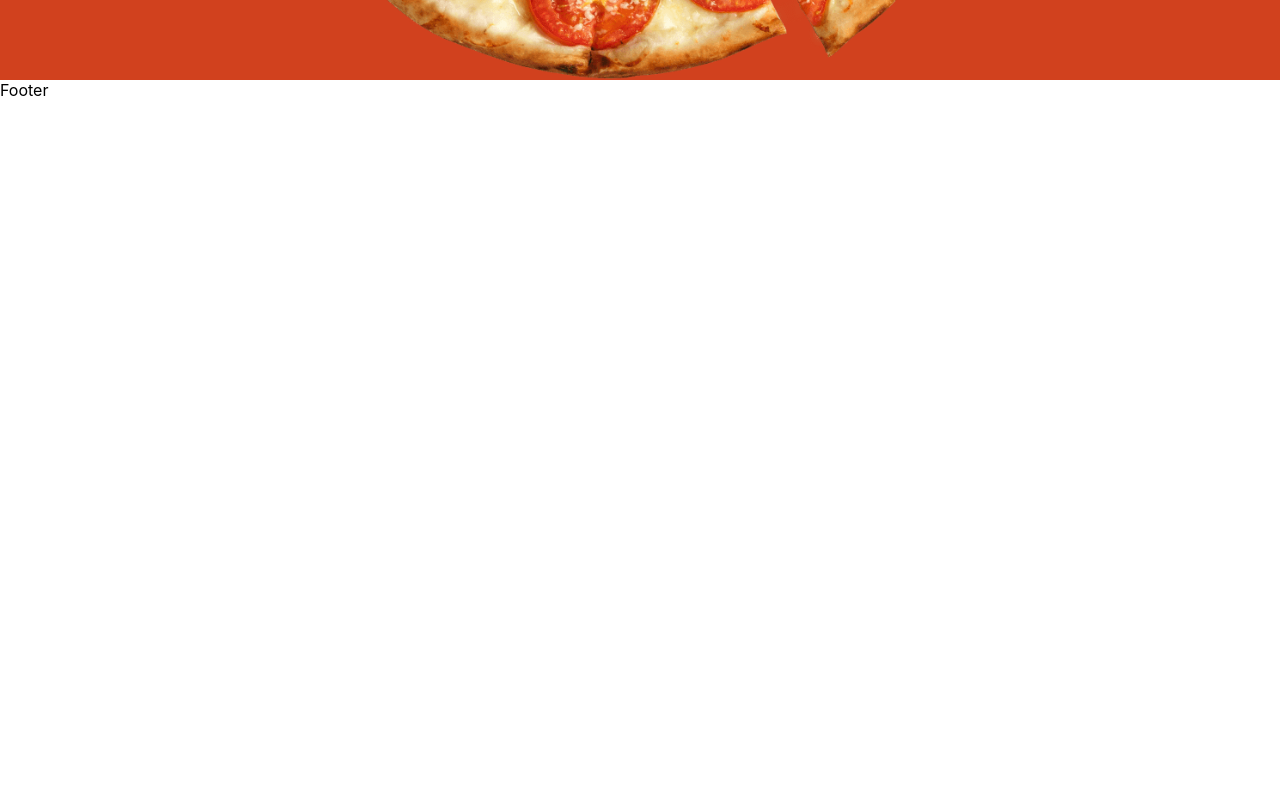
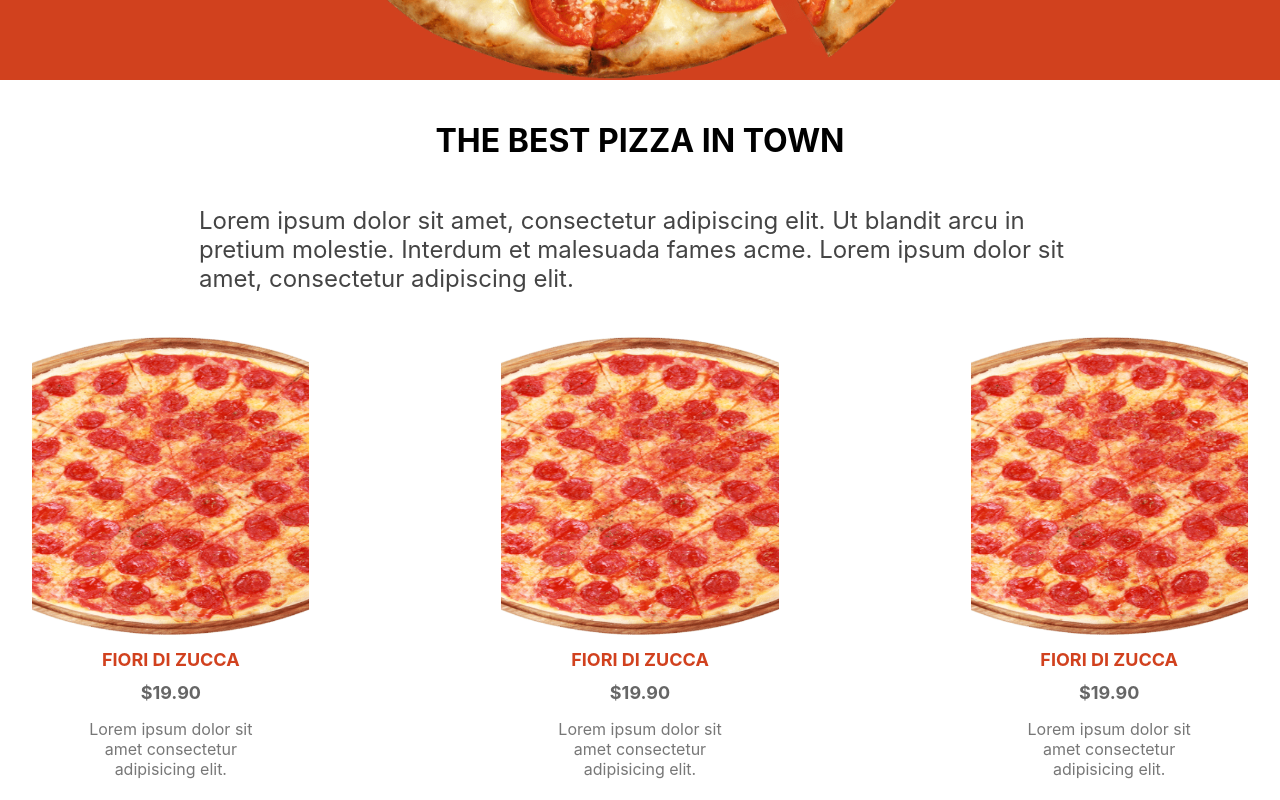
Before and after one commit to MajidAziz03/Pizza-byMajid-nextjs, a Next.js app: page / in a window 1280 px wide. Shown: the part 720-1520 px from the top of the page. Before the commit the page ends 820 px from the top, so only its background shows below. Built offline with nearby package versions, Linux system fonts and the light colour scheme.

Commit message:
Some Errors in Pizza will fix soon

```diff
--- /dev/null
+++ b/Components/PizzaCard.jsx
@@ -0,0 +1,17 @@
+import Image from "next/image";
+import styles from "../styles/PizzaCard.module.css";
+
+const PizzaCard = () => {
+    return (
+        <div className={styles.container}>
+            <Image src="/img/pizza.png" alt="" width={'500'} height="300" objectFit="contain" />
+            <h1 className={styles.title}>FIORI DI ZUCCA</h1>
+            <span className={styles.price}>$19.90</span>
+            <p className={styles.desc}>
+                Lorem ipsum dolor sit amet consectetur adipisicing elit.
+            </p>
+        </div>
+    );
+};
+
+export default PizzaCard;
--- a/Components/PizzaList.jsx
+++ b/Components/PizzaList.jsx
@@ -0,0 +1,27 @@
+import styles from "../styles/PizzaList.module.css";
+import PizzaCard from "./PizzaCard"
+
+const PizzaList = () => {
+  return (
+    <div className={styles.container}>
+      <h1 className={styles.title}>THE BEST PIZZA IN TOWN</h1>
+      <p className={styles.desc}>
+        Lorem ipsum dolor sit amet, consectetur adipiscing elit. Ut blandit arcu
+        in pretium molestie. Interdum et malesuada fames acme. Lorem ipsum dolor
+        sit amet, consectetur adipiscing elit.
+      </p>
+      <div className={styles.wrapper}>
+        <PizzaCard />
+        <PizzaCard />
+        <PizzaCard />
+        <PizzaCard />
+        <PizzaCard />
+        <PizzaCard />
+        <PizzaCard />
+        <PizzaCard />
+      </div>
+    </div>
+  );
+};
+
+export default PizzaList;
--- a/pages/index.js
+++ b/pages/index.js
@@ -1,7 +1,7 @@
 import Head from 'next/head'
 import Image from 'next/image'
 import Featured from '../Components/Featured'
-import styles from '../styles/Home.module.css'
+import PizzaList from '../Components/PizzaList'
 
 export default function Home() {
   return (
@@ -13,6 +13,7 @@
       <link rel="icon" href="/favicon.ico" />
       </Head>
       <Featured />
+      <PizzaList />
 </>
   )
 }
--- a/styles/Home.module.css
+++ /dev/null
@@ -1,129 +0,0 @@
-.container {
-  padding: 0 2rem;
-}
-
-.main {
-  min-height: 100vh;
-  padding: 4rem 0;
-  flex: 1;
-  display: flex;
-  flex-direction: column;
-  justify-content: center;
-  align-items: center;
-}
-
-.footer {
-  display: flex;
-  flex: 1;
-  padding: 2rem 0;
-  border-top: 1px solid #eaeaea;
-  justify-content: center;
-  align-items: center;
-}
-
-.footer a {
-  display: flex;
-  justify-content: center;
-  align-items: center;
-  flex-grow: 1;
-}
-
-.title a {
-  color: #0070f3;
-  text-decoration: none;
-}
-
-.title a:hover,
-.title a:focus,
-.title a:active {
-  text-decoration: underline;
-}
-
-.title {
-  margin: 0;
-  line-height: 1.15;
-  font-size: 4rem;
-}
-
-.title,
-.description {
-  text-align: center;
-}
-
-.description {
-  margin: 4rem 0;
-  line-height: 1.5;
-  font-size: 1.5rem;
-}
-
-.code {
-  background: #fafafa;
-  border-radius: 5px;
-  padding: 0.75rem;
-  font-size: 1.1rem;
-  font-family: Menlo, Monaco, Lucida Console, Liberation Mono, DejaVu Sans Mono,
-    Bitstream Vera Sans Mono, Courier New, monospace;
-}
-
-.grid {
-  display: flex;
-  align-items: center;
-  justify-content: center;
-  flex-wrap: wrap;
-  max-width: 800px;
-}
-
-.card {
-  margin: 1rem;
-  padding: 1.5rem;
-  text-align: left;
-  color: inherit;
-  text-decoration: none;
-  border: 1px solid #eaeaea;
-  border-radius: 10px;
-  transition: color 0.15s ease, border-color 0.15s ease;
-  max-width: 300px;
-}
-
-.card:hover,
-.card:focus,
-.card:active {
-  color: #0070f3;
-  border-color: #0070f3;
-}
-
-.card h2 {
-  margin: 0 0 1rem 0;
-  font-size: 1.5rem;
-}
-
-.card p {
-  margin: 0;
-  font-size: 1.25rem;
-  line-height: 1.5;
-}
-
-.logo {
-  height: 1em;
-  margin-left: 0.5rem;
-}
-
-@media (max-width: 600px) {
-  .grid {
-    width: 100%;
-    flex-direction: column;
-  }
-}
-
-@media (prefers-color-scheme: dark) {
-  .card,
-  .footer {
-    border-color: #222;
-  }
-  .code {
-    background: #111;
-  }
-  .logo img {
-    filter: invert(1);
-  }
-}
--- /dev/null
+++ b/styles/PizzaCard.module.css
@@ -0,0 +1,42 @@
+.container {
+  width: 22%;
+  display: flex;
+  flex-direction: column;
+  align-items: center;
+  justify-content: center;
+  padding: 20px 40px;
+  cursor: pointer;
+  overflow-x: hidden;
+}
+
+.title {
+  font-size: 18px;
+  font-weight: bold;
+  color: #d1411e;
+}
+
+.price {
+  font-size: 18px;
+  font-weight: bold;
+  color: #666;
+}
+
+.desc {
+  text-align: center;
+  color: #777;
+}
+
+@media screen and (max-width: 480px) {
+  .container {
+    width: 100%;
+  }
+
+  .title {
+    font-size: 30px;
+  }
+
+  .price,
+  .desc {
+    font-size: 24px;
+  }
+}
--- a/styles/PizzaList.module.css
+++ b/styles/PizzaList.module.css
@@ -0,0 +1,32 @@
+.container {
+  padding: 20px 10px;
+  display: flex;
+  flex-direction: column;
+  align-items: center;
+}
+
+.desc {
+  font-size: 24px;
+  color: #444;
+  width: 70%;
+}
+
+.wrapper {
+  width: 100%;
+  display: flex;
+  align-items: center;
+  justify-content: center;
+  flex-wrap: wrap;
+  gap: 12rem;
+}
+
+@media screen and (max-width: 480px) {
+  .title {
+    text-align: center;
+  }
+
+  .desc {
+    width: 90%;
+    text-align: center;
+  }
+}
```
